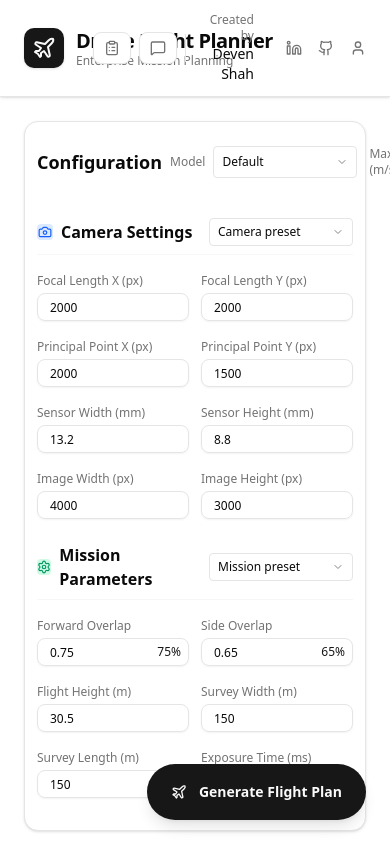
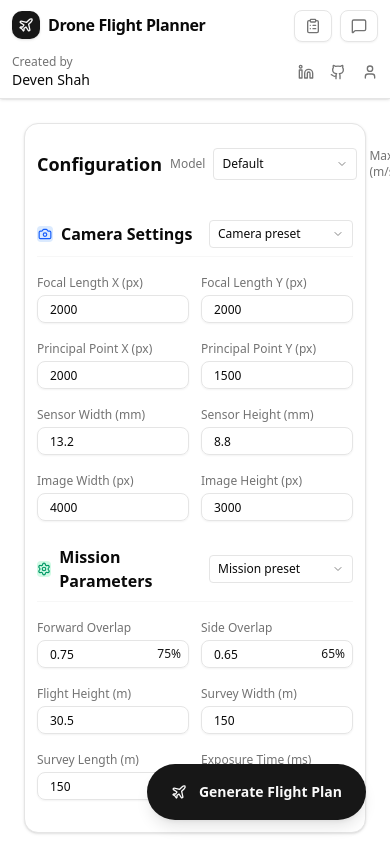
Before and after one commit to devenshah2018/drone-trajectory-interface, a Next.js app: page / in a window 390 px wide. Shown: the top 844 px of the page. Built offline with nearby package versions, Linux system fonts and the light colour scheme.

Commit message:
Mobile responsiveness: Top header.

```diff
--- a/app/page.tsx
+++ b/app/page.tsx
@@ -325,17 +325,33 @@ export default function Home() {
     <div className="bg-background min-h-screen" onClick={handleMainClick}>
       {/* Header: app title, docs link, and user profile */}
       <header className="border-b border-border bg-card/80 sticky top-0 z-50 shadow-sm backdrop-blur-md">
-        <div className="container mx-auto flex items-center justify-between px-6 py-3 min-h-[64px]">
-          <div className="flex items-center gap-3 min-w-0">
-            <div className="bg-primary h-10 w-10 flex items-center justify-center rounded-lg shadow flex-shrink-0">
-              <Plane className="text-primary-foreground h-6 w-6" />
+        <div className="container mx-auto flex flex-col sm:flex-row items-start sm:items-center justify-between px-3 sm:px-6 py-2 sm:py-3 min-h-[64px] gap-2 sm:gap-0">
+          <div className="flex flex-row items-center gap-2 sm:gap-3 min-w-0 w-full sm:w-auto">
+            <div className="bg-primary sm:h-10 sm:w-10 h-7 w-7 flex items-center justify-center rounded-lg shadow flex-shrink-0">
+              <Plane className="text-primary-foreground h-4 w-4 sm:h-6 sm:w-6" />
             </div>
-            <div className="flex flex-col justify-center min-w-0">
-              <h1 className="text-foreground text-xl md:text-2xl font-bold tracking-tight whitespace-nowrap leading-tight">Drone Flight Planner</h1>
-              <span className="text-muted-foreground text-xs md:text-sm font-medium whitespace-nowrap leading-tight">Enterprise Mission Planning</span>
+            <div className="flex flex-col justify-center min-w-0 w-full">
+              <div className="flex items-center w-full">
+                <h1 className="text-foreground text-md sm:text-xl md:text-2xl font-bold tracking-tight whitespace-nowrap leading-tight">Drone Flight Planner</h1>
+                {/* Mobile: float docs and feedback all the way right */}
+                <div className="flex sm:hidden items-center gap-2 flex-1 justify-end ml-4 mt-0.5">
+                  <Button
+                    variant="outline"
+                    size="sm"
+                    className="gap-1 text-muted-foreground hover:text-foreground hover:bg-muted/50 hover:border-border/50 transition-all duration-200 cursor-pointer px-2 py-1"
+                    onClick={() => { window.open('https://github.com/devenshah2018/drone-trajectory', '_blank'); }}
+                  >
+                    <ClipboardList className="h-4 w-4" />
+                  </Button>
+                  <FeedbackButton />
+                </div>
+              </div>
+              <span className="hidden sm:inline text-muted-foreground text-xs md:text-sm font-medium whitespace-nowrap leading-tight">
+                Enterprise Mission Planning
+              </span>
             </div>
           </div>
-          <div className="flex items-center gap-2 md:gap-4">
+          <div className="hidden sm:flex flex-row items-center gap-4 w-full sm:w-auto justify-end">
             <Button
               variant="outline"
               size="sm"
@@ -346,6 +362,9 @@ export default function Home() {
               <span className="hidden sm:inline">Technical Docs</span>
             </Button>
             <FeedbackButton />
+            <AuthorProfile />
+          </div>
+          <div className="flex sm:hidden w-full justify-end mt-1">
             <AuthorProfile />
           </div>
         </div>
--- a/components/author-profile.tsx
+++ b/components/author-profile.tsx
@@ -32,13 +32,14 @@ export function AuthorProfile() {
   ];
 
   return (
-    <div className="flex items-center gap-6">
-      <div className="h-7 w-px bg-border" />
-      <div className="text-right">
+    <div className="flex items-center gap-6 w-full sm:w-auto">
+      <div className="sm:inline hidden h-7 w-px bg-border" />
+      <div className="flex flex-row justify-between sm:gap-4 items-center w-full">
+        <div className="text-left">
           <div className="text-muted-foreground text-xs">Created by</div>
           <div className="text-foreground text-sm font-medium">Deven Shah</div>
         </div>
-      <div className="flex items-center gap-4 ml-2">
+        <div className="flex items-center gap-4 sm:gap-6 ml-2">
           {socialLinks.map((link) => {
             const IconComponent = link.icon;
             return (
@@ -55,7 +56,7 @@ export function AuthorProfile() {
             );
           })}
         </div>
-
+      </div>
     </div>
   );
 }
```
Lines whose indentation alone changed are shown as unchanged.
